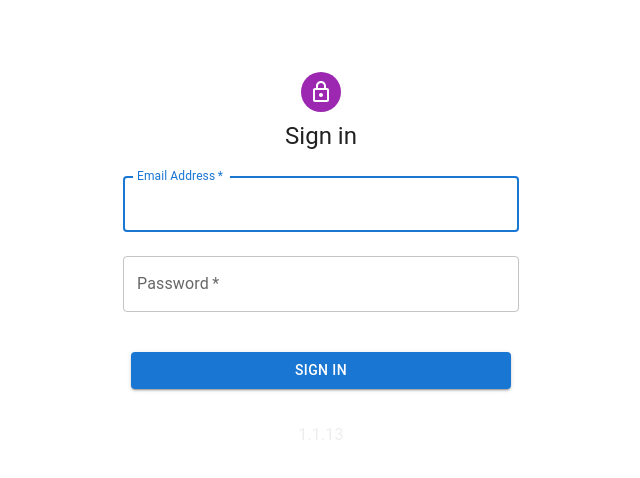
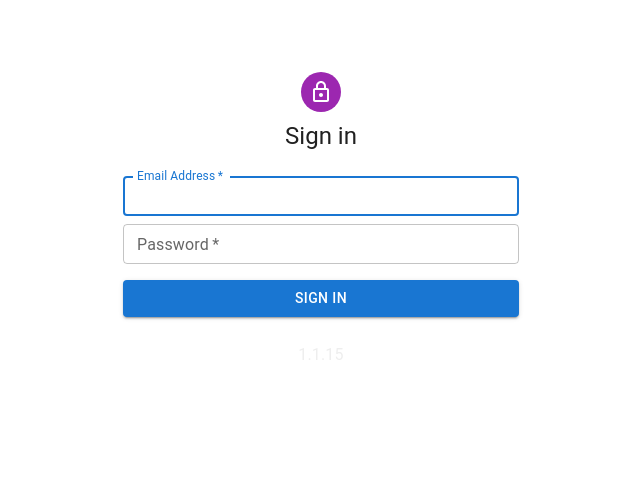
Before and after one commit to mdnelles/search-fe, a React (Create React App) app: page /login in a window 1280 px wide. Shown: the top 478 px of the page, without its empty margins (319-959 px from the left). Built offline with nearby package versions, Linux system fonts and the light colour scheme.

Commit message:
update Login styles

```diff
--- a/src/pages/Login.tsx
+++ b/src/pages/Login.tsx
@@ -15,7 +15,6 @@ import { isValidEmail, isValidPassword } from "../utilities/validate";
 import { apiPost } from "../utilities/ApiRequest";
 import { setSnackbar } from "../features/snackbar/snackbarSlice";
 import CircularProgress from "@mui/material/CircularProgress";
-import { green } from "@mui/material/colors";
 
 const theme = createTheme();
 
@@ -25,15 +24,6 @@ export const Login = () => {
    const session: any = useAppSelector((state) => state.session);
    const [loading, setLoading] = React.useState(false);
    const [success, setSuccess] = React.useState(false);
-
-   const buttonSx = {
-      ...(success && {
-         "bgcolor": green[500],
-         "&:hover": {
-            bgcolor: green[700],
-         },
-      }),
-   };
 
    const handleSubmit = async (event: React.FormEvent<HTMLFormElement>) => {
       event.preventDefault();
@@ -116,6 +106,7 @@ export const Login = () => {
                >
                   <TextField
                      margin='normal'
+                     size='small'
                      required
                      fullWidth
                      id='email'
@@ -125,7 +116,7 @@ export const Login = () => {
                      autoFocus
                   />
                   <TextField
-                     margin='normal'
+                     size='small'
                      required
                      fullWidth
                      type='password'
@@ -134,12 +125,12 @@ export const Login = () => {
                      id='password'
                      autoComplete='current-password'
                   />
-                  <Box sx={{ m: 1, position: "relative" }}>
+                  <Box sx={{ position: "relative" }}>
                      <Button
                         type='submit'
                         fullWidth
                         variant='contained'
-                        sx={{ mt: 3, mb: 2 }}
+                        sx={{ mt: 2, mb: 2 }}
                         disabled={loading}
                         onClick={() => handleSubmit}
                      >
@@ -162,7 +153,7 @@ export const Login = () => {
             </Box>
          </Container>
          <div style={{ padding: 10, textAlign: "center", color: "#eee" }}>
-            1.1.13
+            1.1.15
          </div>
       </ThemeProvider>
    );
--- a/src/pages/Template/components/Autocomplete/SearchResults.tsx
+++ b/src/pages/Template/components/Autocomplete/SearchResults.tsx
@@ -117,10 +117,6 @@ export const SearchResults = (props: SearchResultsProp): any => {
       );
    };
 
-   const handleClickOpen = () => {
-      openSet(true);
-   };
-
    const handleClose = (value: string) => {
       openSet(false);
       setSelectedValue(value);
--- a/src/pages/Template/components/ProfileNav.tsx
+++ b/src/pages/Template/components/ProfileNav.tsx
@@ -3,7 +3,7 @@ import Menu from "@mui/material/Menu";
 import MenuItem from "@mui/material/MenuItem";
 import PersonIcon from "@mui/icons-material/Person";
 import React from "react";
-import { useAppDispatch, useAppSelector } from "../../../app/hooks";
+import { useAppDispatch } from "../../../app/hooks";
 import { useNavigate } from "react-router-dom";
 import { setSnackbar } from "../../../features/snackbar/snackbarSlice";
 import { clearSession } from "../../../features/session/sessionSlice";
@@ -16,7 +16,6 @@ import { clearSuggest } from "../../../features/suggest/suggestSlice";
 export const ProfileNav = (): any => {
    const navigate = useNavigate();
    const dispatch = useAppDispatch();
-   const session: any = useAppSelector((state) => state.session);
    const [anchorEl, setAnchorEl] = React.useState<null | HTMLElement>(null);
    const open = Boolean(anchorEl);
 
--- a/src/pages/Utilities.tsx
+++ b/src/pages/Utilities.tsx
@@ -7,13 +7,12 @@ import {
    generateNestDoc,
    generateNestInterface,
    generateNestSchema,
-   sqlToNoSql,
 } from "../utilities/functions";
 import Button from "@mui/material/Button";
 
 export default function Utilities(): JSX.Element {
    const [sql, setSql] = React.useState<string>(
-      "CREATE TABLE `details` (\n`id` int(11) NOT NULL,\n`lName` varchar(222) NOT NULL,\n) ENGINE=InnoDB DEFAULT CHARSET=latin1;"
+      "CREATE TABLE `!!!!!!!!!!!!` (\n`id` int(11) NOT NULL,\n`lName` varchar(222) NOT NULL,\n) ENGINE=InnoDB DEFAULT CHARSET=latin1;"
    );
    const [schema, setSchema] = React.useState<string>("");
    const [interfce, setInterfce] = React.useState<string>("");
```
Also changed, not shown: 8 other files (tests, documents, lock files or other folders).
